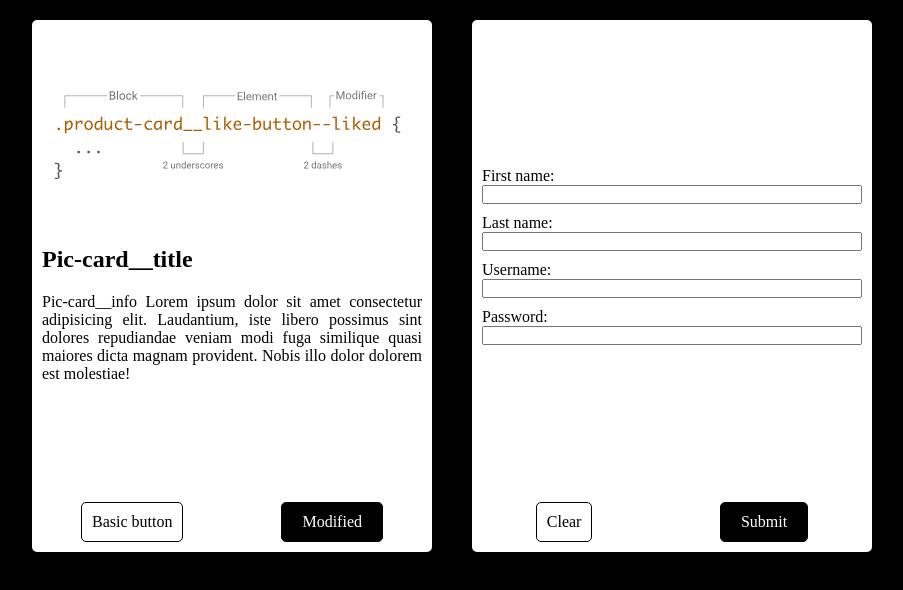
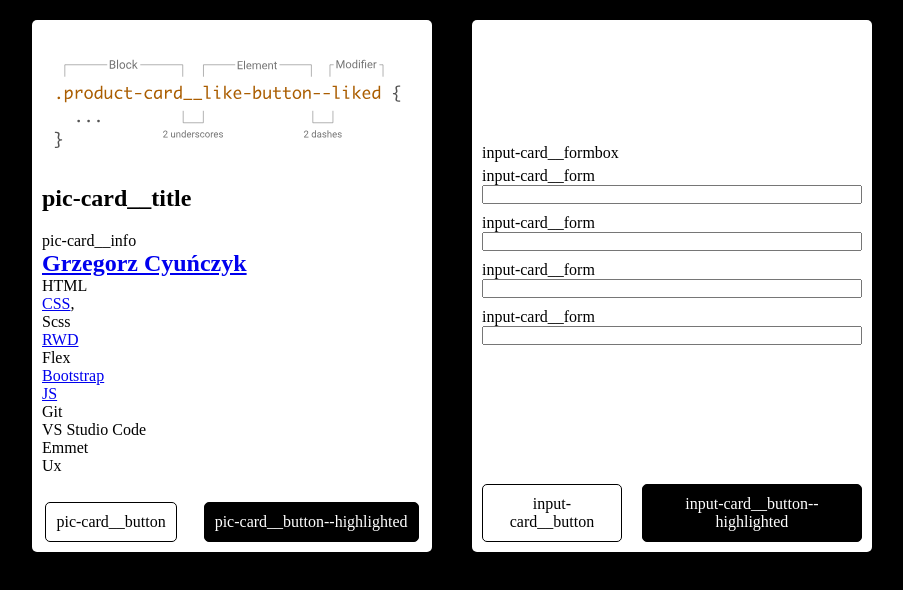
Before and after one commit to cyunczykg/using-BEM-cards, a plain HTML site: page index.html in a window 1280 px wide. Shown: the whole page, without its empty margins (188-1091 px from the left). Drawn offline with Linux system fonts and the light colour scheme.

Commit message:
BEM class like labels and other projects linking

```diff
--- a/SASS/style.scss
+++ b/SASS/style.scss
@@ -77,8 +77,9 @@ main {
 		border-radius: 5px;
 		color: white;
 		background-color: black;
-		padding: 10px 20px;
+		padding: 10px;
 		margin: 10px;
+		text-align: center;
 	}
 }
 
@@ -106,10 +107,10 @@ main {
 		flex-grow: 3;
 		align-items: stretch;
 		padding: 10px;
+
 	}
 	&__form {
 		margin: 5px 0px;
-
 	}
 	&__input {
 		width: 100%;
@@ -133,7 +134,8 @@ main {
 		border-radius: 5px;
 		background-color: black;
 		color: white;
-		padding: 10px 20px;
+		padding: 10px;
 		margin: 10px;
+		text-align: center;
 	}
 }
--- a/index.html
+++ b/index.html
@@ -14,41 +14,58 @@
             <div class="pic-card__background"></div>
             <div class="pic-card__text">
                 <div class="pic-card__title">
-                    <h2>Pic-card__title</h2>
+                    <h2>pic-card__title</h2>
                 </div>
                 <div class="pic-card__info">
-                    <p>Pic-card__info Lorem ipsum dolor sit amet consectetur adipisicing elit. Laudantium, iste libero
-                        possimus sint dolores repudiandae veniam modi fuga similique quasi maiores dicta magnam
-                        provident. Nobis illo dolor dolorem est molestiae!</p>
+                    <p>pic-card__info<br><h2><a href="https://www.linkedin.com/in/grzegorz-cyu%C5%84czyk-381a6718a/" target="_blank"
+                        rel="noopener noreferrer">Grzegorz Cyuńczyk</a></h2>
+                        <p>
+                        <ul class="li">HTML</ul>
+                        <ul class="li"><a href="https://cyunczykg.github.io/nice-cards/" target="_blank"
+                            rel="noopener noreferrer">CSS</a>,</ul>
+                        <ul class="li">Scss</ul>
+                        <ul class="li"><a href="https://cyunczykg.github.io/RWD-burger/" target="_blank"
+                                rel="noopener noreferrer">RWD</a></ul>
+
+                        <ul class="li">Flex</ul>
+                        <ul class="li"><a href="https://cyunczykg.github.io/Bootstrap-Projekt/" target="_blank"
+                                rel="noopener noreferrer">Bootstrap</a></ul>
+                        <ul class="li"><a href="  https://cyunczykg.github.io/addEventListener-jumping-colorfull-box/" target="_blank"
+                            rel="noopener noreferrer">JS</a></ul>
+                        <ul class="li">Git</ul>
+                        <ul class="li">VS Studio Code</ul>
+                        <ul class="li">Emmet</ul>
+                        <ul class="li">Ux</ul>
+                        </p>
                 </div>
             </div>
             <div class="pic-card__buttons">
-                <div class="pic-card__button">Basic button</div>
-                <div class="pic-card__button--highlighted">Modified</div>
+                <div class="pic-card__button">pic-card__button</div>
+                <div class="pic-card__button--highlighted">pic-card__button--highlighted</div>
             </div>
         </section>
         <section class="input-card">
-            <div class="input-card__formbox">
+            <div class="input-card__formbox">input-card__formbox
                 <form class="input-card__form">
-                    <label for="fname">First name:</label><br>
+                    <label for="fname">input-card__form</label><br>
                     <input class="input-card__input" type="text" id="fname" name="fname">
                 </form>
                 <form class="input-card__form">
-                    <label for="lname">Last name:</label><br>
+                    <label for="lname">input-card__form</label><br>
                     <input class="input-card__input" type="text" id="lname" name="lname"><br>
                 </form>
                 <form class="input-card__form">
-                    <label class="class="input-card__input for="username">Username:</label><br>
+                    <label class="class=" input-card__input for="username">input-card__form</label><br>
                     <input class="input-card__input" type="text" id="username" name="username"><br>
                 </form>
                 <form class="input-card__form">
-                    <label for="pwd">Password:</label><br>
+                    <label for="pwd">input-card__form</label><br>
                     <input class="input-card__input" type="password" id="pwd" name="pwd">
                 </form>
             </div>
             <div class="input-card__buttons">
-                <div class="input-card__button">Clear</div>
-                <div class="input-card__button--highlighted">Submit</div>
+                <div class="input-card__button">input-card__button</div>
+                <div class="input-card__button--highlighted">input-card__button--highlighted</div>
             </div>
         </section>
     </main>
```
Also changed, not shown: css/style.css, 1 other file.
